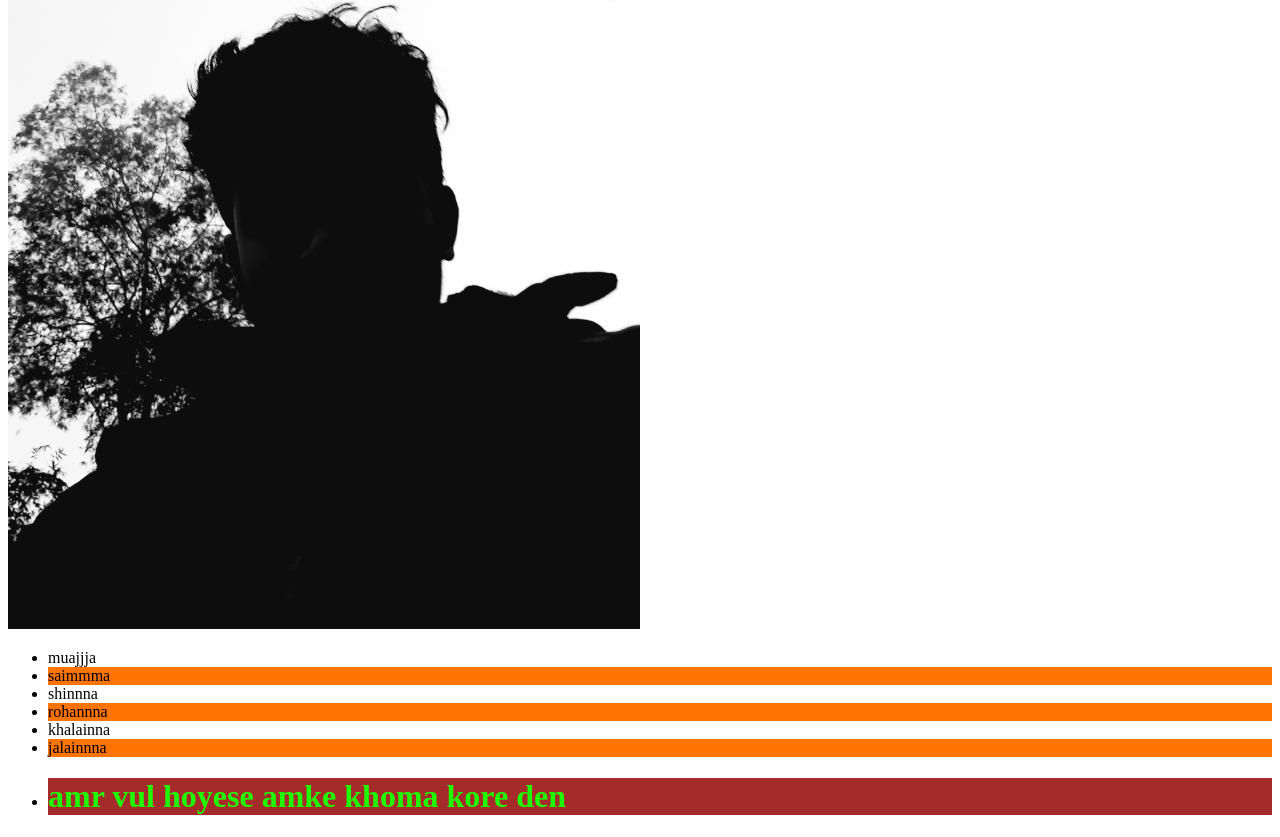
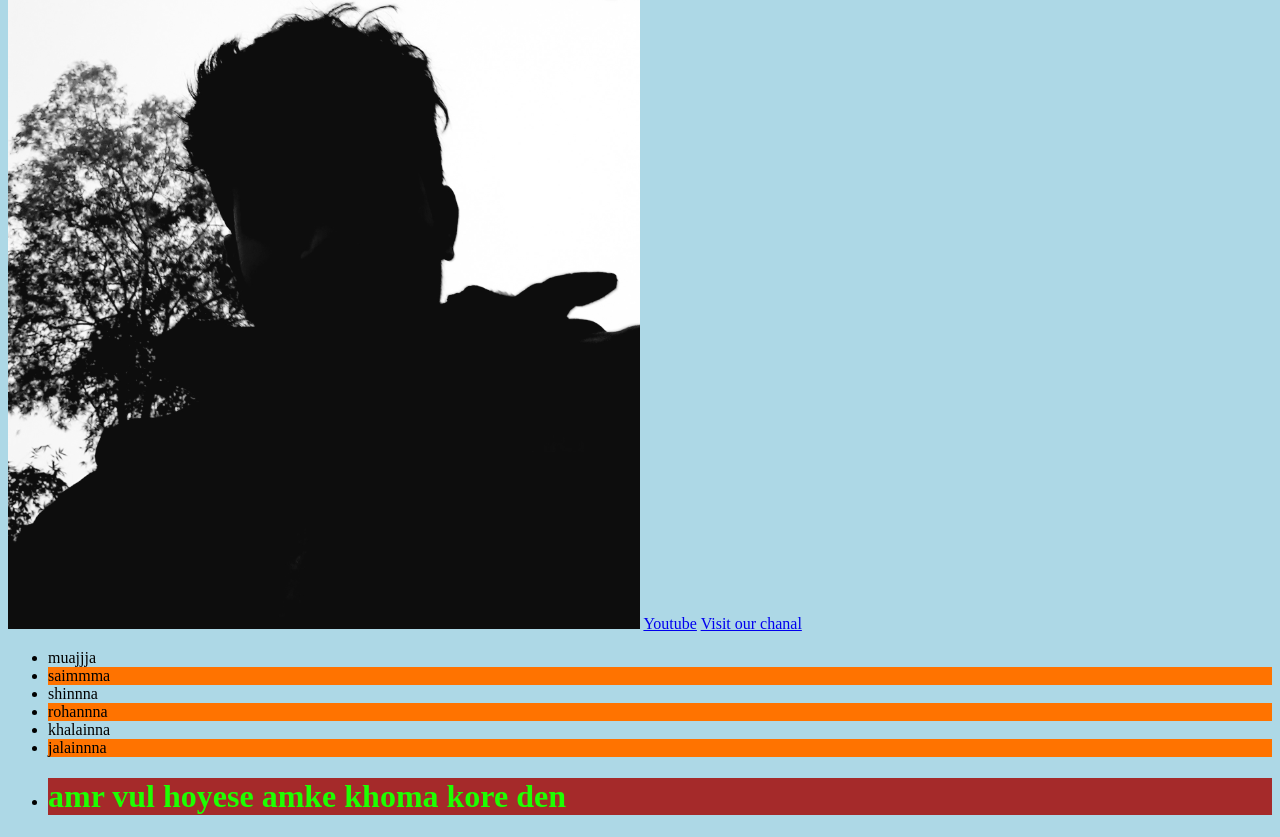
Before and after one commit to rohanbabuphero/Rohan-new-project, a plain HTML site: page index.html in a window 1280 px wide. Shown: the part 845-1682 px from the top of the page. Drawn offline with Linux system fonts and the light colour scheme.

Commit message:
wow click this site

```diff
--- a/index.html
+++ b/index.html
@@ -8,6 +8,9 @@
 
        </title>
        <style>
+        body{
+            background-color: lightblue;
+        }
           h2{
              color: blue;
           }
@@ -35,10 +38,14 @@
                   li:nth-child(2n){
                      background-color: rgb(255, 115, 0);
                   }
+                  a:visited{
+                    color: rgb(0, 17, 255);
+                  }
        </style>
 
 </head>
 <body>
+
     <p> The 32 countries qualified for the 2022 FIFA World Cup are Argentina, Brazil, England, France, Spain, Belgium, Portugal, Germany, The Netherlands, Uruguay, Croatia, Denmark, Mexico, the United States, Senegal, Wales, Poland, Australia, Japan, Morocco, Switzerland, Ghana, Korea Republic, Cameroon, Serbia, Canada, Costa .</p>
 
     <h2>rohan is a rohan boy</h2>
@@ -60,6 +67,10 @@
      <input  name = "password"type="text">
           <h4>click me baby</h4>
     <img src="20210121_174308.jpg" alt="">
+
+    <a  class = "visited" href="https://www.youtube.com/watch?v=NcNyz4lDuBk">Youtube</a>
+     <a  class = "visited" href="https://www.youtube.com/watch?v=wOovIBk74xo">Visit our chanal</a>
+
     <ul>
         <li>muajjja</li>
         <li>saimmma</li>
```
